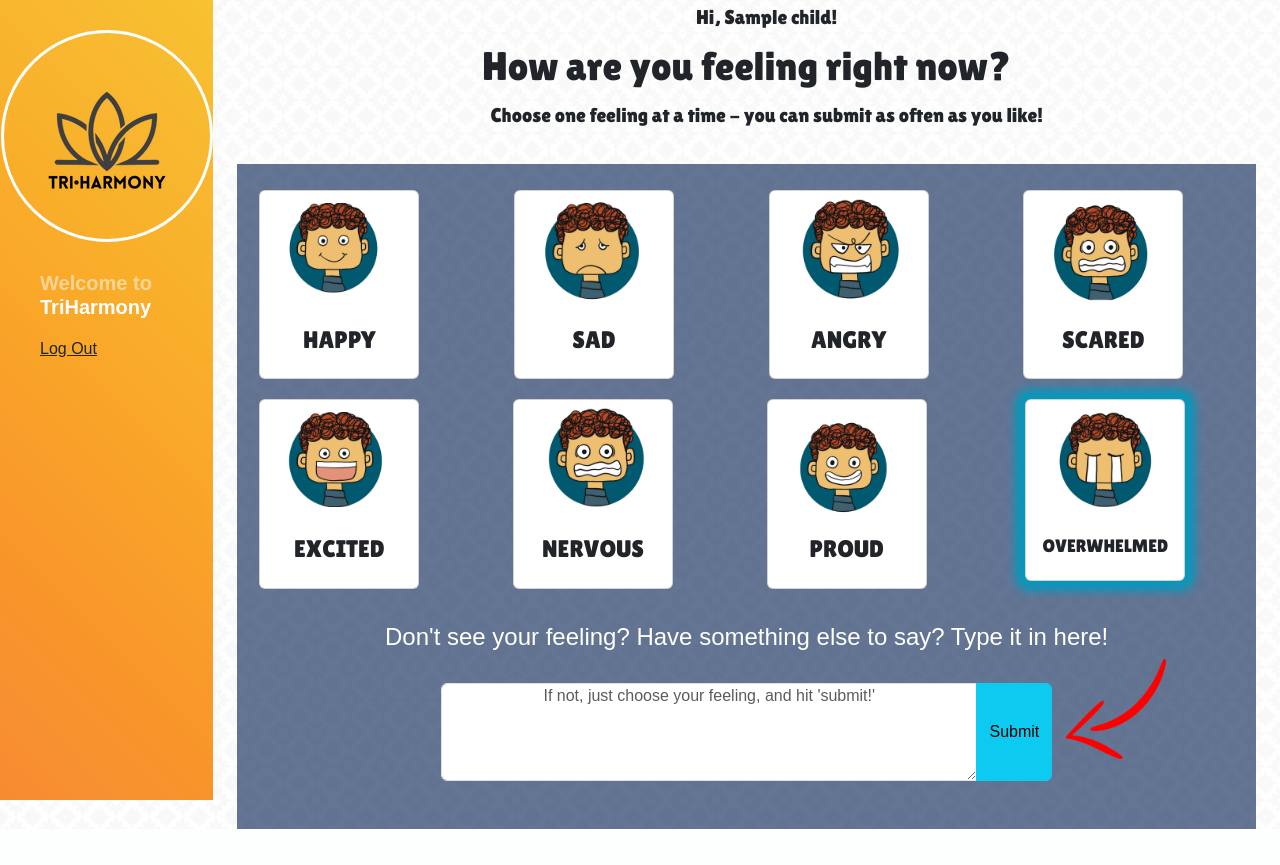
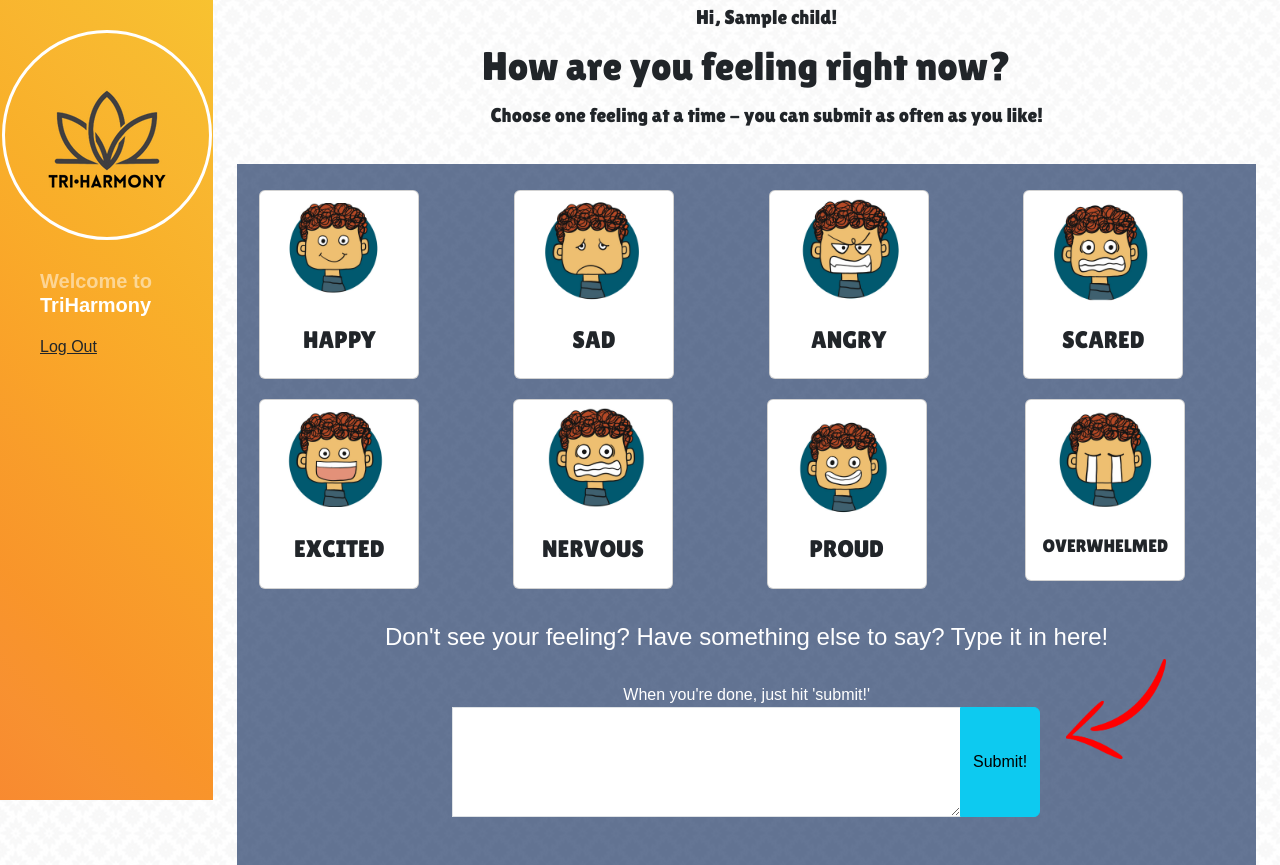
Before and after one commit to fabu-leslie/TriHarmony, a Django app: page /specialist/record_feeling/1/ in a window 1280 px wide. Before the commit the page ends 829 px from the top, so only its background shows below. Run offline with Django 4.2, Linux system fonts and the light colour scheme; a user stored in the database is signed in; tables that the repository leaves empty hold one stand-in row (values such as "Sample post"); some web fonts are replaced.

Commit message:
presentation-ready

```diff
--- a/accounts/views.py
+++ b/accounts/views.py
@@ -17,10 +17,10 @@ class CustomLoginView(LoginView):
         user = self.request.user
         if user.has_perm('specialist.view_specialist'):
             return reverse_lazy(
-                'specialist:client_list')
+                'specialist:home')
         elif user.has_perm('specialist.view_parent'):
             return reverse_lazy(
-                'specialist:parent_detail', kwargs={'parent_id': user.parent.id})
+                'specialist:child_list', kwargs={'parent_id': user.parent.id})
         elif user.has_perm('specialist.view_child'):
             return reverse_lazy(
                 'specialist:record_feeling', kwargs={'client_id': user.child.id})
--- a/specialist/forms.py
+++ b/specialist/forms.py
@@ -2,7 +2,7 @@ from django import forms
 from .models import Behavior, Child, BehaviorCheckIn, Feeling
 
 FREQUENCY_CHOICES = [
-    ('0', '(0) nonexistant'),
+    ('0', '(0) nonexistent'),
     ('1', '(1) virtually nonexistent (less than once a month, not worrisome)'),
     ('2', '(2) upper limit of normal/tolerable for a child of same approx. age'),
     ('3', '(3) a few times this past week and almost every week this past month'),
@@ -60,11 +60,14 @@ class BehaviorForm(forms.ModelForm):
             'behavior': forms.Select(choices=behavior_choices, attrs={'class': 'form-control', 'required': True, }),
             'behavior_intensity': forms.Select(choices=INTENSITY_CHOICES, attrs={'class': 'form-control', 'required': True, }),
             'behavior_frequency': forms.Select(choices=FREQUENCY_CHOICES, attrs={'class': 'form-control', 'required': True, }),
-            'note': forms.Textarea(attrs={'class': 'form-control', 'required': False, }),
+            'note': forms.Textarea(attrs={'class': 'form-control', 'required': False}),
         }
 
+    # def __init__(self, child, *args, **kwargs):
+    #     super().__init__(*args, **kwargs)
+    #     self.fields['behavior'].queryset = Behavior.objects.filter(child=child)
+# ModelForm class - should auto generate fields for each field in model, will handle input validation and error handling.
 
-# ModelForm class - should auto generate fields for each field in model, will handle input validation and error handling.
 
 class ChildForm(forms.ModelForm):
     class Meta:
@@ -76,3 +79,8 @@ class SpecialistBehaviorForm(forms.ModelForm):
     class Meta:
         model = Behavior
         fields = ['behavior', 'behavior_details', 'notes']
+        widgets = {
+            'behavior': forms.Textarea(attrs={'class': 'form-control col-md-6', 'rows': 1}),
+            'behavior_details': forms.Textarea(attrs={'class': 'form-control col-md-6', 'rows': 3}),
+            'notes': forms.Textarea(attrs={'class': 'form-control col-md-6', 'rows': 5, 'required': False}),
+        }
--- a/specialist/static/styles.css
+++ b/specialist/static/styles.css
@@ -50,7 +50,7 @@ h1 {
 
 .logo>img {
   margin-top: 30px;
-  padding: 3px;
+  padding: 2px;
   border: 3px solid white;
   border-radius: 100%;
 }
@@ -96,14 +96,23 @@ h5 {
   ;
 }
 
+.client-info {
+  text-align: left;
+  margin-left: 0;
+}
+
 /* *****************CLIENT DETAIL***************** */
 #client-detail-table {
   background-color: #04205349;
-  padding-top: 1em;
+  /* padding-top: 0.1em; */
 }
 
 #detail-button {
   padding: 0
+}
+
+.table-header {
+  font-size: 20px;
 }
 
 /******************CLIENT-LIST***************** */
@@ -112,6 +121,14 @@ h5 {
   padding: 1em;
 }
 
+.search-input {
+  width: 400px;
+}
+
+/* #add-behavior-form {
+  width: 50%;
+  margin: 0 auto;
+} */
 /******************CHILD PAGE***************** */
 .child-page {
   font-family: 'Lilita One', cursive;
@@ -134,6 +151,10 @@ label {
   width: 100%;
 }
 
+#note-label {
+  color: white
+}
+
 .card-input-element {
   display: none;
 }
@@ -148,7 +169,7 @@ label {
 }
 
 .card-input-element:checked+.card-input {
-  box-shadow: 0 0 10px 10px #0798bd;
+  box-shadow: 0 0 12px 12px #0798bd;
 }
 
 #overwhelmed-text {
@@ -157,9 +178,9 @@ label {
 }
 
 #record-feelings-note {
-  padding: 0;
+  /* padding: 0; */
   width: 60%;
-  text-align: center;
+
 }
 
 #red-arrow {
@@ -175,9 +196,10 @@ label {
 
 .view-feelings-tables {
   background-color: #0420539c;
-  padding-top: 1em;
+  padding-top: 0.2em;
 }
 
+/* *************************SIGNUP***************** */
 #signup {
   width: 50%;
   margin: 0 auto;
@@ -210,8 +232,3 @@ label {
   width: 50%;
   margin: 0 auto;
 }
-
-.client-info {
-  text-align: left;
-  margin-left: 0;
-}
--- a/specialist/templates/home.html
+++ b/specialist/templates/home.html
@@ -4,6 +4,7 @@
 {% block title %}TriHarmony Home{% endblock %}
 
 {% block content %}
+<div class="container my-5">
     {% if user.is_authenticated %}
     <h3>Hello, {{ user.username }}!</h3>
     <p><a href="{% url 'logout' %}">Log Out</a></p>
@@ -18,4 +19,5 @@
     <div class="logo-homepage">
         <img src="{% static 'images/tri-harmony-logo-sm.png' %}" class="mx-auto d-block logo-image" alt="Logo">
     </div>
+</div>
 {% endblock %}
--- a/specialist/templates/record_feeling.html
+++ b/specialist/templates/record_feeling.html
@@ -26,8 +26,7 @@
                 <div class="row">
                     <div class="col-3 mx-auto">
                         <label>
-                            <input type="radio" name="feeling" id="happy" value="happy" selected checked
-                                class="card-input-element">
+                            <input type="radio" name="feeling" id="happy" value="happy" class="card-input-element">
 
                             <div class="card card-default card-input text-center" style="width:160px">
                                 <img class="card-img-top" src="{% static 'images/Happy.png' %}" alt="happy face">
@@ -39,8 +38,7 @@
                     </div>
                     <div class="col-3 mx-auto">
                         <label>
-                            <input type="radio" name="feeling" id="sad" value="sad" selected checked
-                                class="card-input-element">
+                            <input type="radio" name="feeling" id="sad" value="sad" class="card-input-element">
 
                             <div class="card card-default card-input text-center" style="width:160px">
                                 <img class="card-img-top" src="{% static 'images/sad2.png' %}" alt="sad face">
@@ -52,8 +50,7 @@
                     </div>
                     <div class="col-3 mx-auto">
                         <label>
-                            <input type="radio" name="feeling" id="angry" value="angry" selected checked
-                                class="card-input-element">
+                            <input type="radio" name="feeling" id="angry" value="angry" class="card-input-element">
 
                             <div class="card card-default card-input text-center" style="width:160px">
                                 <img class="card-img-top" src="{% static 'images/angry.png' %}" alt="angry face">
@@ -66,8 +63,7 @@
 
                     <div class="col-3 mx-auto">
                         <label>
-                            <input type="radio" name="feeling" id="scared" value="scared" selected checked
-                                class="card-input-element">
+                            <input type="radio" name="feeling" id="scared" value="scared" class="card-input-element">
 
                             <div class="card card-default card-input text-center" style="width:160px">
                                 <img class="card-img-top" src="{% static 'images/scared3.png' %}" alt="scared face">
@@ -80,7 +76,7 @@
                     <div class="row">
                         <div class="col-3 mx-auto">
                             <label>
-                                <input type="radio" name="feeling" id="excited" value="excited" selected checked
+                                <input type="radio" name="feeling" id="excited" value="excited"
                                     class="card-input-element">
 
                                 <div class="card card-default card-input text-center" style="width:160px">
@@ -94,7 +90,7 @@
                         </div>
                         <div class="col-3 mx-auto">
                             <label>
-                                <input type="radio" name="feeling" id="nervous" value="nervous" selected checked
+                                <input type="radio" name="feeling" id="nervous" value="nervous"
                                     class="card-input-element">
 
                                 <div class="card card-default card-input text-center"
@@ -110,8 +106,7 @@
 
                         <div class="col-3 mx-auto">
                             <label>
-                                <input type="radio" name="feeling" id="proud" value="proud" selected checked
-                                    class="card-input-element">
+                                <input type="radio" name="feeling" id="proud" value="proud" class="card-input-element">
 
                                 <div class="card card-default card-input text-center"
                                     style="width:160px; margin-left:20px;">
@@ -124,7 +119,7 @@
                         </div>
                         <div class="col-3 mx-auto">
                             <label>
-                                <input type="radio" name="feeling" id="overwhelmed" value="overwhelmed" selected checked
+                                <input type="radio" name="feeling" id="overwhelmed" value="overwhelmed"
                                     class="card-input-element">
 
                                 <div class="card card-default card-input text-center"
@@ -145,9 +140,9 @@
             <br>
             <div class="container" id="record-feelings-note">
                 <div class="input-group">
-                    <textarea class="form-control" id="record-feelings-note" rows="4"
-                        placeholder="If not, just choose your feeling, and hit 'submit!'"></textarea>
-                    <button class="btn btn-info" type="submit" value="Save">Submit</button>
+                    <label for="record-feelings-note" id="note-label">When you're done, just hit 'submit!'</label>
+                    <textarea class="form-control" id="record-feelings-note" rows="4" name="note"></textarea>
+                    <input class="btn btn-info" type="submit" value="Submit!">
                 </div>
             </div>
             <br><br>
--- a/specialist/urls.py
+++ b/specialist/urls.py
@@ -22,5 +22,5 @@ urlpatterns = [
     path('edit_target_behaviors/<int:behavior_id>/',
          views.edit_target_behaviors, name='edit_target_behaviors'),
     path('search_results/', views.search_results, name='search_results'),
-    path('parent_list/', views.parent_list, name='parent_list'),
+    path('child_list/<int:parent_id>', views.child_list, name='child_list'),
 ]
--- a/specialist/views.py
+++ b/specialist/views.py
@@ -8,7 +8,6 @@ from .forms import BehaviorForm, ChildForm, FeelingForm, SpecialistBehaviorForm
 from .models import Behavior, BehaviorCheckIn, Child, Feeling, Parent
 
 
-# @login_required
 @permission_required('specialist.view_specialist')
 def add_behavior(request, client_id):
     client = get_object_or_404(Child, pk=client_id)
@@ -24,7 +23,6 @@ def add_behavior(request, client_id):
     return render(request, 'add_behavior.html', {'form': form, 'client': client})
 
 
-# @login_required
 @permission_required('specialist.view_specialist')
 def add_client(request):
     if request.method == 'POST':
@@ -37,7 +35,6 @@ def add_client(request):
     return render(request, 'add_client.html', {'new_client_form': new_client_form})
 
 
-# @login_required
 def client_behavior(request, client_id):
     client = Child.objects.get(id=client_id)
     behaviors = Behavior.objects.filter(child=client)
@@ -45,7 +42,18 @@ def client_behavior(request, client_id):
     return render(request, 'client_detail.html', context)
 
 
-# @login_required
+@permission_required('specialist.view_parent')
+def child_list(request, parent_id):
+    parent = get_object_or_404(Parent, id=parent_id)
+    children = Child.objects.filter(parent=parent)
+    context = {
+        'children': children,
+        'parent': parent,
+    }
+    return render(request, 'child_list.html', context)
+
+
+
 @permission_required('specialist.view_specialist')
 def client_detail(request, client_id):
     client = get_object_or_404(Child, id=client_id)
@@ -61,29 +69,10 @@ def client_detail(request, client_id):
     return render(request, 'client_detail.html', context)
 
 
-# @login_required
 @permission_required('specialist.view_specialist')
 def client_list(request):
     clients = Child.objects.all().order_by('name')
     return render(request, 'client_list.html', {'clients': clients})
-
-# @permission_required('specialist.view_specialist')
-# def client_list(request):
-#     specialist = request.user.specialist
-#     clients = Child.objects.filter(specialist=specialist)
-#     return render(request, 'client_list.html', {'clients': clients})
-
-# @permission_required('specialist.view_specialist')
-# def client_list(request):
-#     show_all = request.GET.get('show_all')
-#     if show_all:
-#         clients = Child.objects.all()
-#     else:
-#         specialist = request.user.specialist
-#         clients = Child.objects.filter(specialist=specialist)
-#     return render(request, 'client_list.html', {'clients': clients})
-
-# @login_required
 
 
 @permission_required('specialist.view_specialist')
@@ -105,7 +94,6 @@ def home(request):
     return render(request, 'home.html')
 
 
-@login_required
 @permission_required('specialist.view_parent')
 def parent_detail(request, parent_id):
     parent = get_object_or_404(Parent, id=parent_id)
@@ -142,7 +130,6 @@ def parent_detail(request, parent_id):
     }
     return render(request, 'parent_detail.html', context)
 
-# @login_required
 
 
 @permission_required('specialist.view_child')
@@ -167,17 +154,18 @@ def record_feeling(request, client_id):
     context = {
         'form': form,
         'child': child,
-        'parent': parent, }
+        'parent': parent,
+    }
     return render(request, 'record_feeling.html', context)
 
-# @login_required
 
 
 @permission_required('specialist.view_specialist')
 def view_feelings(request, client_id):
     child = get_object_or_404(Child, id=client_id)
-    feelings = Feeling.objects.filter(child=child)
-    behaviors = BehaviorCheckIn.objects.filter(behavior__child=child)
+    feelings = Feeling.objects.filter(child=child).order_by('-recorded_at')
+    behaviors = BehaviorCheckIn.objects.filter(
+        behavior__child=child).order_by('-created_at')
     context = {
         'feelings': feelings,
         'child': child,
@@ -187,26 +175,8 @@ def view_feelings(request, client_id):
     return render(request, 'view_feelings.html', context)
 
 
-# @login_required
 @permission_required('specialist.view_specialist')
 def search_results(request):
-    query = request.GET.get('q')
-    if query:
-        clients = Child.objects.filter(name=query).values()
-    else:
-        clients = Child.objects.all()
-    print(clients)
+    query = request.POST['search-query']
+    clients = Child.objects.filter(name=query).values()
     return render(request, 'search_results.html', {'clients': clients})
-
-@permission_required('specialist.view_parent')
-def parent_list(request):
-    if request.user.is_authenticated:
-        current_user = request.user
-        try:
-            parent = Parent.objects.get(user=current_user)
-            children = Child.objects.filter(parent=parent)
-            return render(request, 'parent_list.html', {'children': children})
-        except Parent.DoesNotExist:
-            return render(request, 'no_children.html')
-    else:
-        return redirect('login')
```
Also changed, not shown: specialist/models.py (+4 -3 lines), specialist/templates/add_behavior.html (+7 -5 lines), specialist/templates/child_list.html (added, +32 -0 lines), specialist/templates/client_detail.html (+7 -6 lines), specialist/templates/client_list.html (+19 -12 lines), specialist/templates/edit_target_behaviors.html (+7 -5 lines), specialist/templates/parent_list.html (deleted, +0 -26 lines), specialist/templates/search_results.html (+5 -4 lines), specialist/templates/view_feelings.html (+8 -8 lines), specialist/migrations/0006_alter_feeling_note.py (added), specialist/migrations/0007_alter_behavior_notes.py (added). Lines whose indentation alone changed are shown as unchanged.
